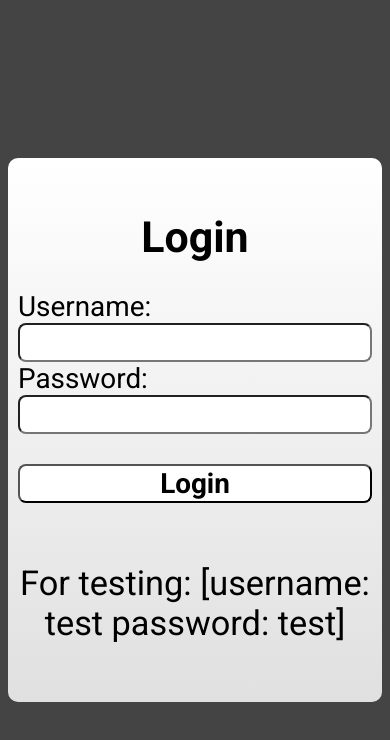
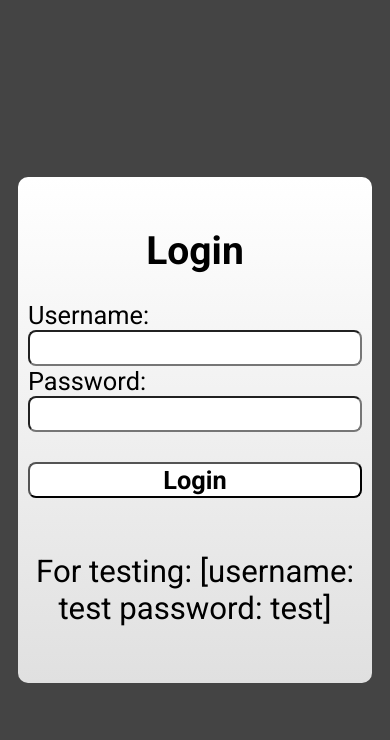
Before and after one commit to FaithfulBreeze/posts-app, a website: page src/views/login.html in a window 390 px wide. Drawn offline with Linux system fonts and the light colour scheme; files that its build step writes are made by us from their sources.

Commit message:
Update CSS

```diff
--- a/src/public/css/create-post.css
+++ b/src/public/css/create-post.css
@@ -59,13 +59,14 @@ a button{
 
 @media screen and (max-width: 720px) {
     body{
+        padding: 0 10px;
         font-size: 0.9em;
     }
 }
 
 @media screen and (max-width: 470px) {
     body{
-        font-size: 5.5vw;
+        font-size: 5vw;
     }
     main{
         padding: 25px 10px;
--- a/src/public/css/login-signup.css
+++ b/src/public/css/login-signup.css
@@ -72,7 +72,8 @@ a{
 
 @media screen and (max-width: 470px) {
     body{
-        font-size: 5.5vw;
+        padding: 0 10px;
+        font-size: 5vw;
     }
     main{
         padding: 25px 10px;
```
Also changed, not shown: 5 other files.
